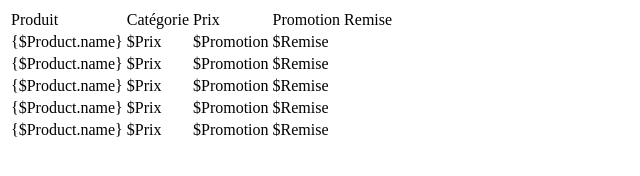
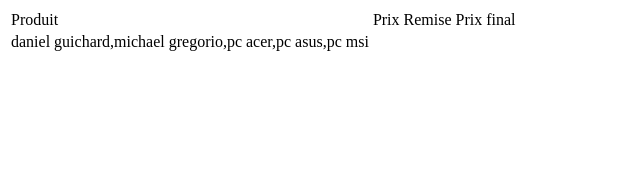
Before and after one commit to JCMonnet/commerce, a plain HTML site: page index.html in a window 1280 px wide. Shown: the whole page, without its empty margins (0-640 px from the left). Drawn offline with Linux system fonts and the light colour scheme.

Commit message:
questions 4 et 5

```diff
--- a/app.js
+++ b/app.js
@@ -1,18 +1,56 @@
-    let products=[]
-    let cd1= new Product ('michaël Gregorio','43,00 Eu','non','non')
-    let cd2= new Product ('daniel Guichard','43,00 Eu','non','20%')
-    let pc1= new Product ('PC Portable Gaming MSI GL75 Leopard 10SFK-457FR 17,3 Intel Core I7 16 Go RAM 256 Go SSD + 1 To SATA Noir','1999.99 Eu','oui','20%')
-    let pc2= new Product ('PC Portable Gaming AsusTUF505DVHN232T 15.6"AMD Ryzen 7 16Go RAM 512 GoSSD Noir','1499,99 Eu','oui','33%')
-    let pc3= new Product ('PC Portable Gaming AcerPredator Triton700 PT715-51-76D4 15.6"Gaming IntelCore i7 32 GoRAM 256 Go SSD+ 256 Go SATANoir','3499,99 Eu','non','non')
-    products.push(cd1,cd2,pc1,pc2,pc3)
+//  var=[] et ensuite push pour "mettre" les 5 produits dans un tabelau products
+let products = []
+let cd1 = new Product('michaël Gregorio', '43,00', 'non', 'non')
+let cd2 = new Product('daniel Guichard', '43,00', 'non', '20%')
+let pc1 = new Product('PC Portable Gaming MSI GL75 Leopard 10SFK-457FR 17,3 Intel Core I7 16 Go RAM 256 Go SSD + 1 To SATA Noir', '1999.99 Eu', 'oui', '20%')
+let pc2 = new Product('PC Portable Gaming AsusTUF505DVHN232T 15.6"AMD Ryzen 7 16Go RAM 512 GoSSD Noir', '1499,99 Eu', 'oui', '33%')
+let pc3 = new Product('PC Portable Gaming AcerPredator Triton700 PT715-51-76D4 15.6"Gaming IntelCore i7 32 GoRAM 256 Go SSD+ 256 Go SATANoir', '3499,99 Eu', 'non', 'non')
+products.push(cd1, cd2, pc1, pc2, pc3)
 
-    let productshtml=""
+// AFFICHER ELEMENTS EN PROMOTION
+// déclaration variable vide qu'on va réutiliser avec innerhtml pour injecter dans le css
+let productshtml = ""
+// sur chaque ligne du tableau Products, applique la fonction affichePromo
+// products.forEach(prod =>
+//     affichePromo(prod)
+// )
+// On cible la partie html et y injecte le contenu de productshtml
 
-    products.forEach(prod =>
-        productshtml +=
-        '<tr><td>{$Product.name}</td><td>$Prix</td><td>$Promotion</td><td>$Remise</td></tr>'
-        )
-        document.querySelector('.tabprod').innerHTML=productshtml
+// définition de affichePromo: sur chaque ligne, si tu trouves promotion= ou différent de oui, tu me l'ajoutes dans la var productshtml
+// function affichePromo(prod) {
+//     if (prod.promotion !== "non") {
+//         productshtml +=
+//             // '<tr><td>'+product.name+'</td><td>$Prix</td><td>$Promotion</td><td>$Remise</td></tr>' (ancienne écriture)
+//             `<tr><td>${prod.name}</td><td>${prod.price}</td><td>${prod.discount}</td></tr>`
+//     }
+// }
 
+// AFFICHER EN PROMO + MONTANT SANS REMISE + MONTANT AVEC REMISE
+// products.forEach(prod =>
+//     calculPromo(prod)
+// )
+// function calculPromo(prod) {
+// // déclaration variables pour éviter de remettre parseInt dans le calcul.= plus léger
+//     let price = parseInt(prod.price)
+//     let discount = parseInt(prod.discount)
+// // Math.round et *100/100 à la fin pour limiter à 2 chiffres après la virgule
+//     let montantDeduit= Math.round((price*(1-(discount)/100))*100)/100
+//     if (prod.discount !== "non") {
+//         productshtml +=
+//             `<tr><td>${prod.name}</td><td>${prod.price} €</td><td>${prod.discount}</td><td>${montantDeduit} €</td></tr>`
+//     }
+// }
 
-    console.log(productshtml);
+// TRI ORDRE ALPHABETIQUE NOM DES PRODUITS
+products.forEach(prod =>
+        trier(prod)
+    )
+    function trier(prod) {
+        let ordre = ['michael gregorio','daniel guichard','pc msi','pc asus','pc acer']
+        let ordreAlpha = ordre.sort()
+        console.log(ordreAlpha);
+        productshtml =
+        `<tr><td>${ordreAlpha}</td></tr>`
+        }
+
+    document.querySelector('.tabprod').innerHTML = productshtml
--- a/classe.js
+++ b/classe.js
@@ -5,6 +5,5 @@ class Product {
         this.promotion = promotion
         this.discount = discount
     }
-    affichePromo() {
-    }
+
 }
--- a/index.html
+++ b/index.html
@@ -10,10 +10,10 @@
         <thead>
 <tr>
     <td>Produit</td>
-    <td>Catégorie</td>
+    <!-- <td>Catégorie</td> -->
     <td>Prix</td>
-    <td>Promotion</td>
     <td>Remise</td>
+    <td>Prix final</td>
 </tr>
 </thead>
     <tbody class="tabprod">
```
